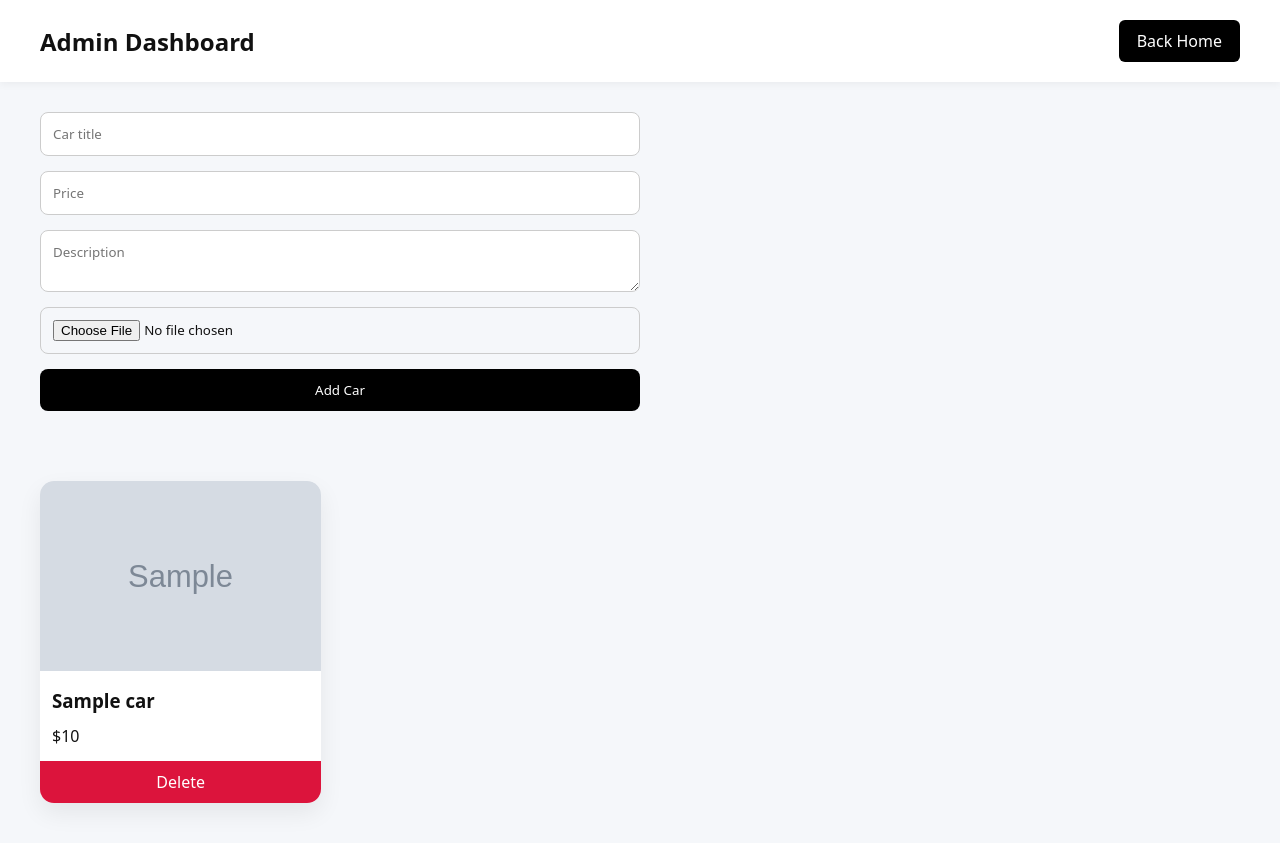
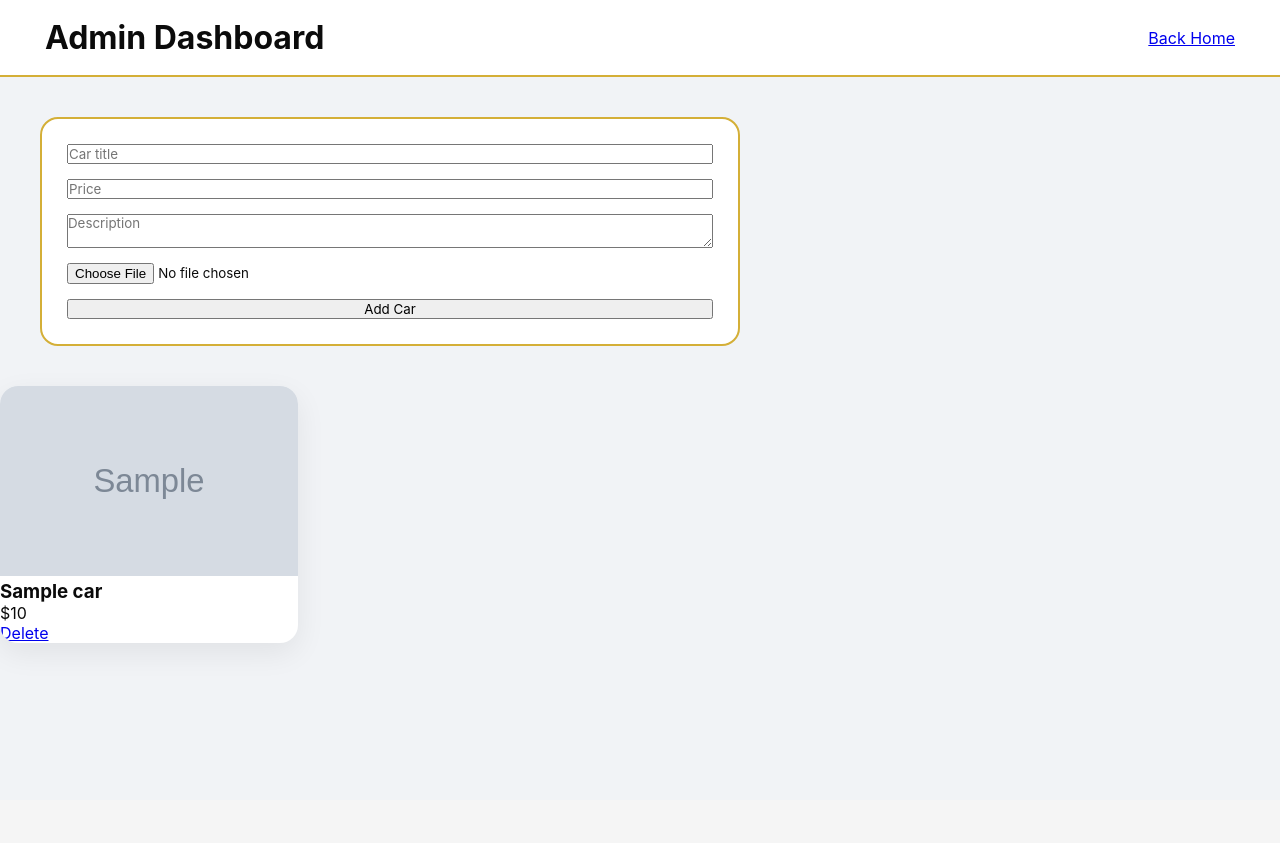
Before and after one commit to djvibez29/tomzkid-prestige-motors, a Flask app: page /admin in a window 1280 px wide. After the commit the page ends 653 px from the top, so only its background shows below. Run offline with Flask 3, Linux system fonts and the light colour scheme; tables that the repository leaves empty hold one stand-in row (values such as "Sample post"); grey boxes marked "Sample" are stand-in pictures.

Commit message:
Update style.css

```diff
--- a/static/css/style.css
+++ b/static/css/style.css
@@ -1,108 +1,193 @@
+:root {
+    --black: #0b0b0b;
+    --white: #ffffff;
+    --red: #d62828;
+    --gold: #d4af37;
+    --gray: #f1f3f6;
+    --dark-gray: #444;
+}
+
 * {
     margin: 0;
     padding: 0;
     box-sizing: border-box;
-    font-family: system-ui, sans-serif;
+    font-family: Inter, system-ui, sans-serif;
 }
 
 body {
-    background: #f5f7fa;
-    color: #111;
+    background: var(--gray);
+    color: var(--black);
 }
 
+/* ---------------- NAV ---------------- */
+
 header {
-    background: white;
-    padding: 20px 40px;
+    background: var(--white);
+    border-bottom: 2px solid var(--gold);
+    padding: 18px 45px;
     display: flex;
     justify-content: space-between;
     align-items: center;
-    box-shadow: 0 2px 8px rgba(0,0,0,0.05);
+    position: sticky;
+    top: 0;
+    z-index: 50;
 }
 
-h1 {
-    font-size: 24px;
+.logo {
+    font-weight: 900;
+    font-size: 26px;
+    letter-spacing: 1px;
 }
 
-.btn {
-    background: black;
-    color: white;
-    padding: 10px 18px;
-    text-decoration: none;
-    border-radius: 6px;
+.logo span {
+    color: var(--red);
 }
 
+nav a {
+    margin-left: 26px;
+    font-weight: 600;
+    text-decoration: none;
+    color: var(--black);
+}
+
+nav a:hover {
+    color: var(--red);
+}
+
+/* ---------------- HERO SEARCH ---------------- */
+
+.hero {
+    background: linear-gradient(white, #fafafa);
+    padding: 60px 45px;
+}
+
+.search-box {
+    max-width: 1200px;
+    margin: auto;
+    background: var(--white);
+    border-radius: 18px;
+    box-shadow: 0 15px 50px rgba(0,0,0,.08);
+    padding: 30px;
+}
+
+.search-box form {
+    display: grid;
+    grid-template-columns: 2fr 1fr 1fr 1fr auto;
+    gap: 15px;
+}
+
+.search-box input,
+.search-box select {
+    padding: 14px;
+    border-radius: 10px;
+    border: 1px solid #ddd;
+}
+
+.search-btn {
+    background: var(--red);
+    color: white;
+    border: none;
+    padding: 14px 22px;
+    border-radius: 10px;
+    cursor: pointer;
+}
+
+/* ---------------- GRID ---------------- */
+
+.market {
+    padding: 50px;
+    display: grid;
+    grid-template-columns: 280px 1fr;
+    gap: 35px;
+}
+
+.filters {
+    background: var(--white);
+    padding: 25px;
+    border-radius: 16px;
+    border: 1px solid var(--gold);
+    height: fit-content;
+}
+
+.filters h3 {
+    margin-bottom: 20px;
+}
+
+.filters label {
+    font-weight: 600;
+    margin-top: 14px;
+    display: block;
+}
+
+.filters select {
+    width: 100%;
+    padding: 10px;
+}
+
+/* ---------------- CAR GRID ---------------- */
+
 .grid {
-    padding: 40px;
     display: grid;
-    grid-template-columns: repeat(auto-fill, minmax(260px, 1fr));
-    gap: 25px;
+    grid-template-columns: repeat(auto-fill,minmax(280px,1fr));
+    gap: 30px;
 }
 
 .card {
     background: white;
-    border-radius: 14px;
+    border-radius: 18px;
     overflow: hidden;
-    box-shadow: 0 10px 25px rgba(0,0,0,0.07);
+    transition: .2s;
+    box-shadow: 0 10px 30px rgba(0,0,0,.07);
+}
+
+.card:hover {
+    transform: translateY(-6px);
 }
 
 .card img {
+    height: 190px;
     width: 100%;
-    height: 190px;
     object-fit: cover;
 }
 
-.no-img {
-    height: 190px;
-    display: flex;
-    justify-content: center;
-    align-items: center;
-    background: #ddd;
-}
-
-.card h3 {
-    padding: 12px;
+.card-body {
+    padding: 18px;
 }
 
 .price {
-    padding: 0 12px;
-    font-weight: bold;
+    font-size: 20px;
+    font-weight: 900;
+    color: var(--red);
 }
 
-.card p {
-    padding: 0 12px 14px;
+/* ---------------- BUTTONS ---------------- */
+
+.primary {
+    background: var(--red);
+    color: white;
+    padding: 12px 18px;
+    border-radius: 10px;
+    text-decoration: none;
 }
 
+.gold {
+    border: 2px solid var(--gold);
+    padding: 10px 15px;
+    border-radius: 10px;
+}
+
+/* ---------------- ADMIN ---------------- */
+
 .admin-form {
-    padding: 30px 40px;
+    padding: 40px;
 }
 
 .admin-form form {
-    max-width: 600px;
+    max-width: 700px;
+    background: white;
+    padding: 25px;
+    border-radius: 18px;
+    border: 2px solid var(--gold);
     display: grid;
     gap: 15px;
 }
-
-.admin-form input,
-.admin-form textarea {
-    padding: 12px;
-    border-radius: 8px;
-    border: 1px solid #ccc;
-}
-
-.admin-form button {
-    background: black;
-    color: white;
-    border: none;
-    padding: 12px;
-    border-radius: 8px;
-    cursor: pointer;
-}
-
-.danger {
-    display: block;
-    background: crimson;
-    color: white;
-    text-align: center;
-    padding: 10px;
-    text-decoration: none;
-}
```
